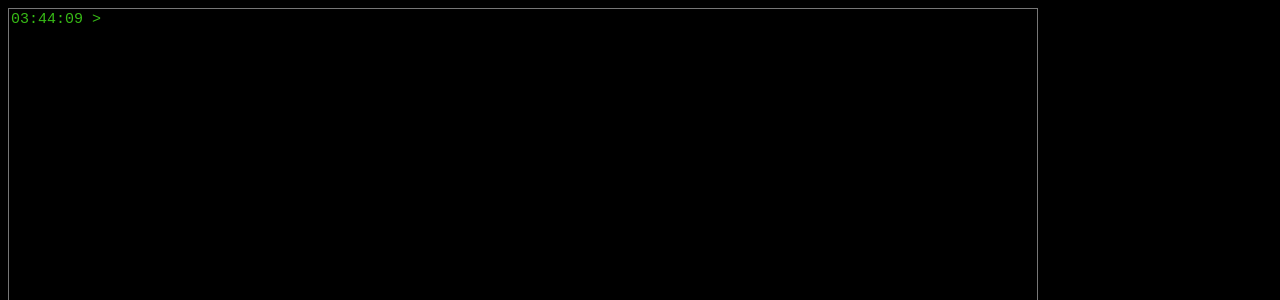
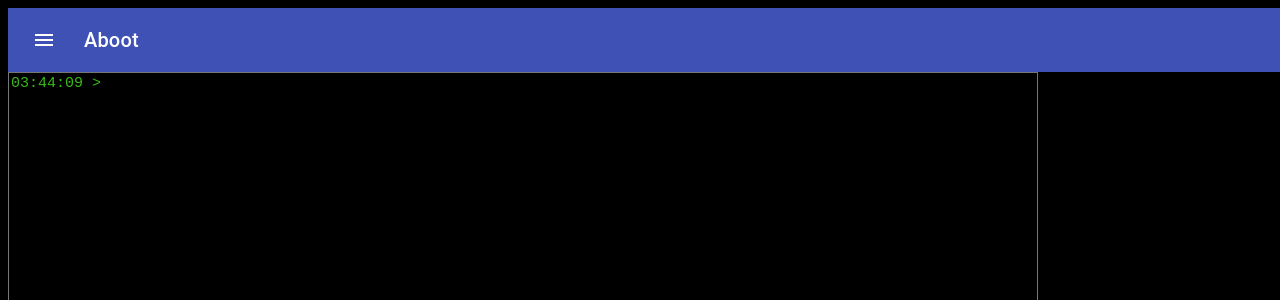
Before and after one commit to grahamhaynie/blinky, a React (Create React App) app in the folder blinky/: page / in a window 1280 px wide. Shown: the top 300 px of the page. Built offline with nearby package versions, Linux system fonts and the light colour scheme.

Commit message:
some work on ui

```diff
--- a/blinky/src/components/blinkyBox.jsx
+++ b/blinky/src/components/blinkyBox.jsx
@@ -120,7 +120,7 @@ export default class BoxForm extends React.Component {
                         cur = this.state.text.substring(this.state.text.lastIndexOf('>') + 1, this.boxRef.current.value.length);
                     }
 
-                    const newText = this.state.text.substring(0, this.state.text.lastIndexOf('>') + 1) + this.state.commands[this.state.commandHistory - 1];
+                    const newText = this.state.text.substring(0, this.state.text.lastIndexOf('>') + 1) + ' ' + this.state.commands[this.state.commandHistory - 1];
 
                     this.setState({
                         commandHistory: this.state.commandHistory - 1,
@@ -130,7 +130,7 @@ export default class BoxForm extends React.Component {
                 }
             }else if(e.key === 'ArrowDown'){
                 if(this.state.commandHistory + 1 <= this.state.commands.length - 1){
-                    const newText = this.state.text.substring(0, this.state.text.lastIndexOf('>') + 1) + this.state.commands[this.state.commandHistory + 1];
+                    const newText = this.state.text.substring(0, this.state.text.lastIndexOf('>') + 1) + ' ' + this.state.commands[this.state.commandHistory + 1];
 
                     this.setState({
                         commandHistory: this.state.commandHistory + 1,
--- /dev/null
+++ b/blinky/src/components/buttonBar.jsx
@@ -0,0 +1,46 @@
+import React from 'react';
+import { makeStyles } from '@material-ui/core/styles';
+import AppBar from '@material-ui/core/AppBar';
+import Toolbar from '@material-ui/core/Toolbar';
+import Typography from '@material-ui/core/Typography';
+import Button from '@material-ui/core/Button';
+import IconButton from '@material-ui/core/IconButton';
+import MenuIcon from '@material-ui/icons/Menu';
+
+
+// TODO
+// have bar at top - with name of site, maybe some icon? and toggle button for regular/console site
+
+
+const useStyles = makeStyles((theme) => ({
+  root: {
+    flexGrow: 1,
+  },
+  menuButton: {
+    marginRight: theme.spacing(2),
+  },
+  title: {
+    flexGrow: 1,
+  },
+}));
+
+export default function ButtonAppBar() {
+    const classes = useStyles();
+
+
+
+    return (
+    <div className={classes.root}>
+        <AppBar position="static">
+        <Toolbar>
+            <IconButton edge="start" className={classes.menuButton} color="inherit" aria-label="menu">
+                <MenuIcon />
+            </IconButton>
+            <Typography variant="h6" className={classes.title}>
+            Aboot
+            </Typography>
+        </Toolbar>
+        </AppBar>
+    </div>
+    );
+}
--- a/blinky/src/index.jsx
+++ b/blinky/src/index.jsx
@@ -2,8 +2,9 @@ import React from 'react';
 import ReactDOM from 'react-dom';
 import './index.css';
 
+import ButtonAppBar from './components/buttonBar.jsx'
+
 import BoxForm from './components/blinkyBox.jsx'
-
 
 
 class BlinkApp extends React.Component {
@@ -14,6 +15,8 @@ class BlinkApp extends React.Component {
     render(){
         return(
             <div className="main">
+                <ButtonAppBar />
+
                 <BoxForm />
             </div>
         );
```
Also changed, not shown: 1 other file (tests, documents, lock files or other folders).
